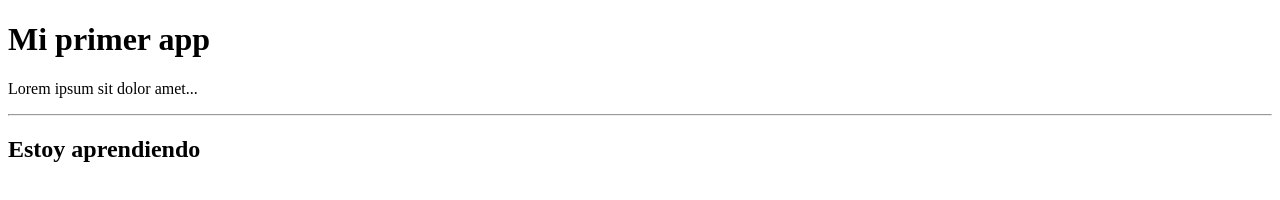
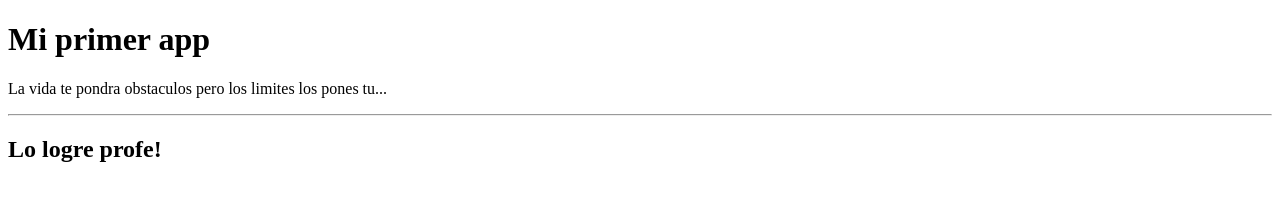
Before and after one commit to nicolas11-et35/nuevo, a website: page public/index.html in a window 1280 px wide. Drawn offline with Linux system fonts and the light colour scheme.

Commit message:
agrega index.html

```diff
--- a/public/index.html
+++ b/public/index.html
@@ -5,8 +5,8 @@
   </head>
   <body>
     <h1>Mi primer app</h1>
-    <p>Lorem ipsum sit dolor amet...</p>
+    <p>La vida te pondra obstaculos pero los limites los pones tu...</p>
     <hr>
-    <h2>Estoy aprendiendo</h2>
+    <h2>Lo logre profe!</h2>
   </body>
 </html>
```
